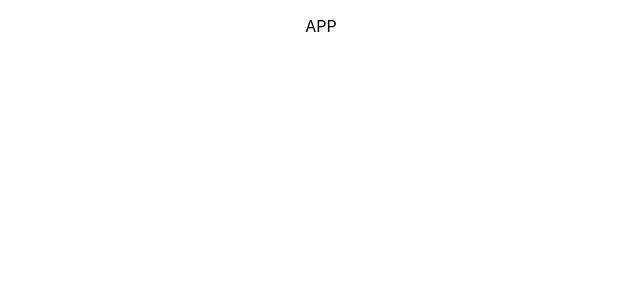
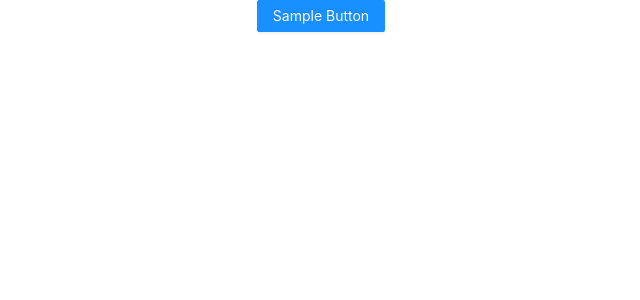
Before and after one commit to fallofElil/react-mobx-test, a React (Create React App) app: page / in a window 1280 px wide. Shown: the top 300 px of the page, without its empty margins (319-959 px from the left). Built offline with nearby package versions, Linux system fonts and the light colour scheme.

Commit message:
removes eslint and prettier, stable

```diff
--- a/src/App.tsx
+++ b/src/App.tsx
@@ -1,10 +1,15 @@
 import React, { FC } from 'react';
+import 'antd/dist/antd.css';
+import { Button } from 'antd';
+
 import './App.css';
 
 const App: FC = () => {
   return (
     <div className="App">
-      <p>APP</p>
+      <Button type="primary">
+        Sample Button
+      </Button>
     </div>
   );
 };
--- /dev/null
+++ b/src/react-app-env.d.ts
@@ -0,0 +1 @@
+/// <reference types="react-scripts" />
```
Also changed, not shown: package.json (+4 -9 lines), tsconfig.json (added, +25 -0 lines), 1 other file (tests, documents, lock files or other folders).
